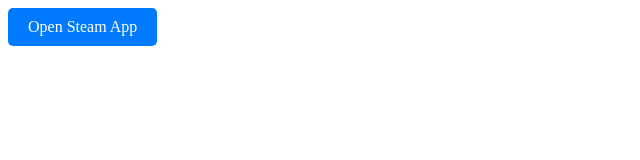
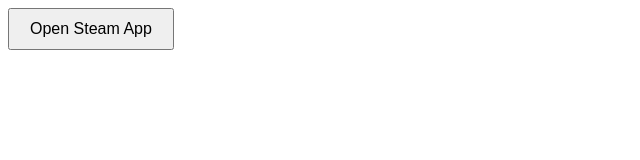
Before and after one commit to degensteppa/unityskins, a plain HTML site: page test.html in a window 1280 px wide. Shown: the whole page, without its empty margins (0-640 px from the left). Drawn offline with Linux system fonts and the light colour scheme.

Commit message:
111 marymount circle

```diff
--- a/test.html
+++ b/test.html
@@ -4,32 +4,32 @@
     <meta charset="UTF-8">
     <meta name="viewport" content="width=device-width, initial-scale=1.0">
     <title>Open Steam App</title>
-    <style>
-        /* Style the anchor link like a button */
-        .steam-button {
-            display: inline-block;
-            padding: 10px 20px;
-            font-size: 16px;
-            background-color: #007bff;
-            color: white;
-            text-decoration: none;
-            border-radius: 5px;
-            border: none;
-            cursor: pointer;
-            text-align: center;
-        }
-
-        .steam-button:hover {
-            background-color: #0056b3;
-        }
-    </style>
 </head>
 <body>
 
-    <!-- Use an anchor link styled like a button to open the Steam app -->
-    <a href="steam://openurl/https://store.steampowered.com" class="steam-button">
+    <!-- Anchor tag that the button will trigger -->
+    <a href="steam://openurl/https://store.steampowered.com" id="steamLink" style="display:none;"></a>
+
+    <!-- Button that simulates the anchor link click -->
+    <button id="openSteamButton" style="padding: 10px 20px; font-size: 16px;">
         Open Steam App
-    </a>
+    </button>
+
+    <p id="fallbackMessage" style="display: none;">
+        If the Steam app does not open, <a href="https://store.steampowered.com" target="_blank">click here</a> to visit the Steam store.
+    </p>
+
+    <script>
+        document.getElementById("openSteamButton").addEventListener("click", function() {
+            // Trigger the hidden anchor link (which behaves like a hyperlink)
+            document.getElementById("steamLink").click();
+
+            // Display fallback message after 1 second
+            setTimeout(function() {
+                document.getElementById("fallbackMessage").style.display = 'block';
+            }, 1000);
+        });
+    </script>
 
 </body>
 </html>
```
